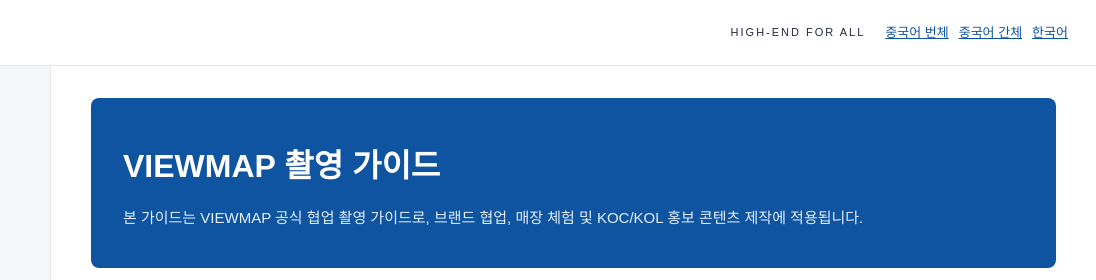
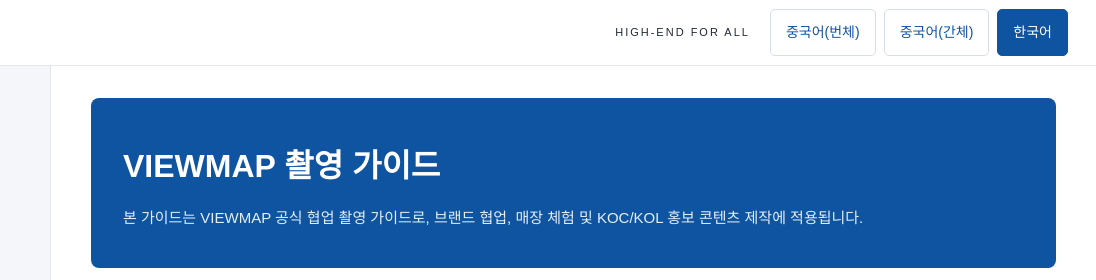
Before and after one commit to viewmap-official/guide, a plain HTML site: page ko.html in a window 1280 px wide. Shown: the top 280 px of the page, 184-1280 px from the left. Drawn offline with Linux system fonts and the light colour scheme; a web font is replaced by a local one.

Commit message:
Update ko.html

```diff
--- a/ko.html
+++ b/ko.html
@@ -6,7 +6,12 @@
 <header>
 <img alt="VIEWMAP" class="brand-logo" src="logo.png"/>
 <div class="header-right">
-<span>HIGH-END FOR ALL</span><nav aria-label="Language" style="display:flex;gap:10px;flex-wrap:wrap;font-size:13px;"><a href="index.html">중국어 번체</a><a href="zh-cn.html">중국어 간체</a><a href="ko.html">한국어</a></nav>
+<span>HIGH-END FOR ALL</span>
+  <div class="language-switch">
+            <a href="index.html">중국어(번체)</a>
+            <a href="zh-cn.html">중국어(간체)</a>
+            <a href="ko.html" class="active">한국어</a>
+        </div>
 </div>
 </header>
 <aside aria-label="목차">
```
